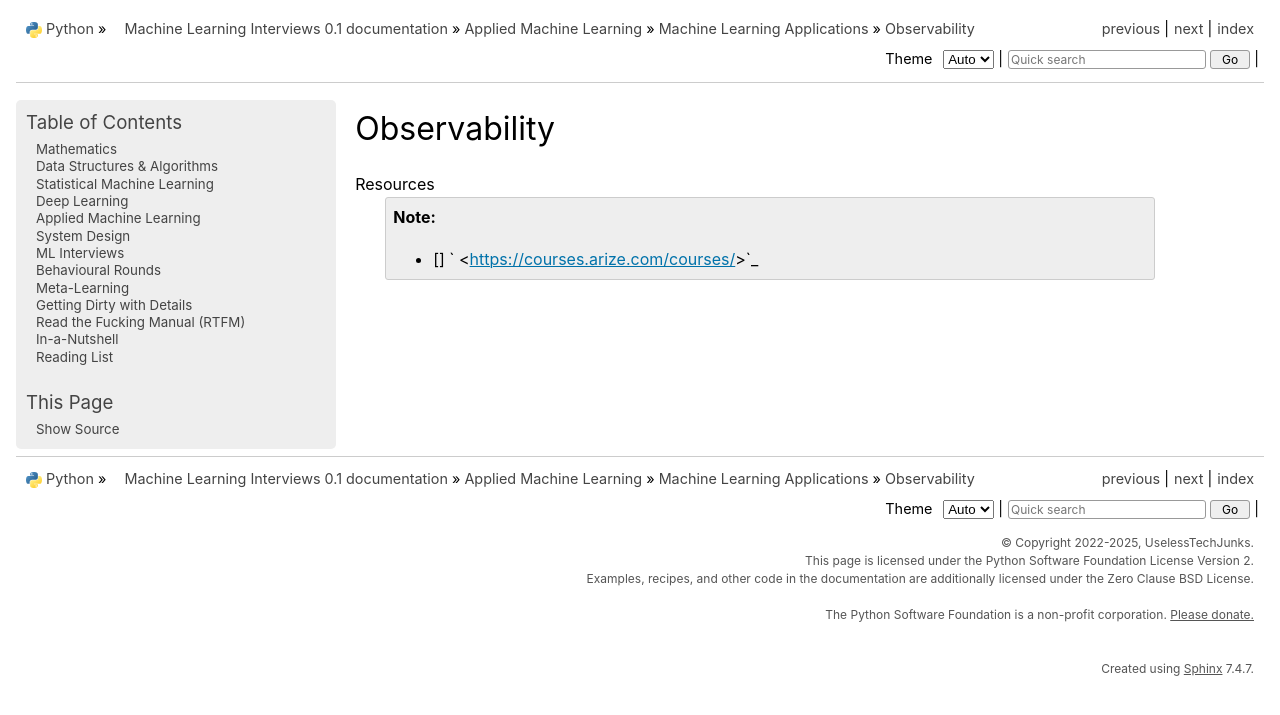
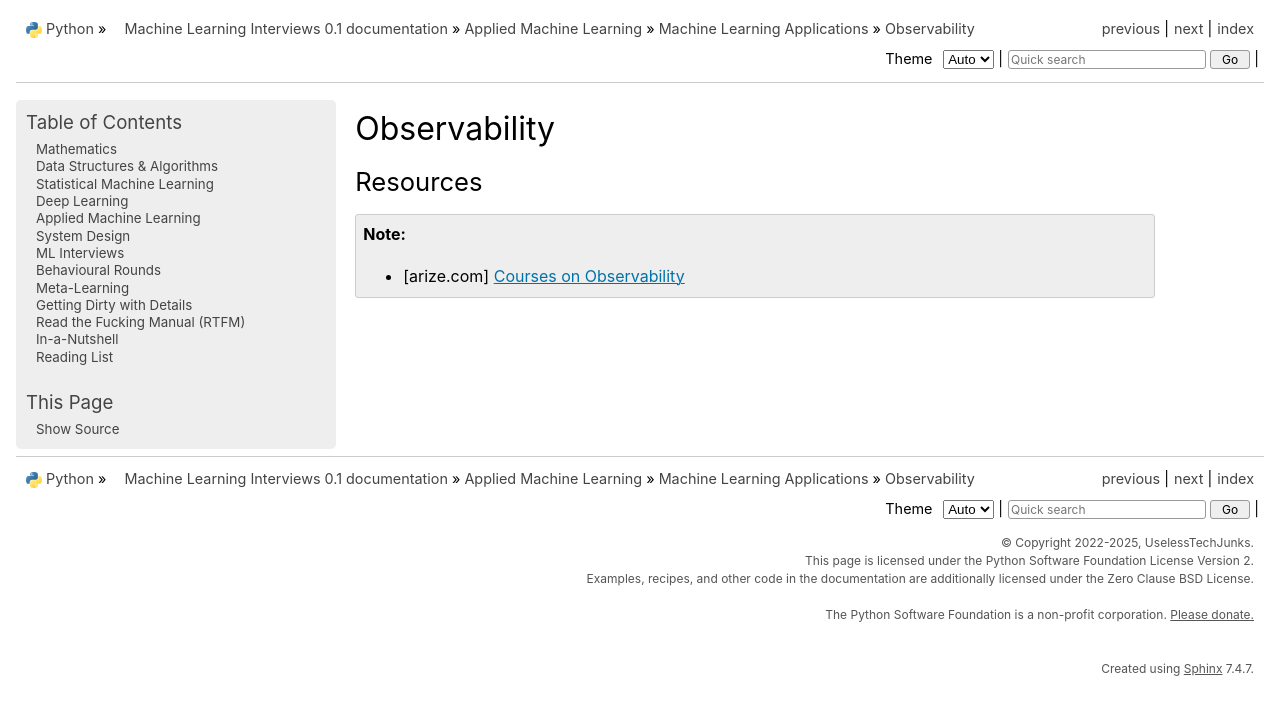
Before and after one commit to uselesstechjunks/leetcode, a Sphinx documentation site: the page built from docs/source/applied/obsv.rst, in a window 1280 px wide. Shown: the top 715 px of the page. Built offline with Sphinx 7.4.7, drawn with Linux system fonts in a browser that asks for light colours; pages that are not in the unit, such as notebooks, are missing from menus.

Commit message:
Update obsv.rst

```diff
--- a/docs/source/applied/obsv.rst
+++ b/docs/source/applied/obsv.rst
@@ -1,6 +1,9 @@
 ###################################################################################
 Observability
 ###################################################################################
+***********************************************************************************
 Resources
-	.. note::
-		* [] 	` <https://courses.arize.com/courses/>`_
+***********************************************************************************
+.. note::
+
+	* [arize.com] `Courses on Observability <https://courses.arize.com/courses/>`_
```
